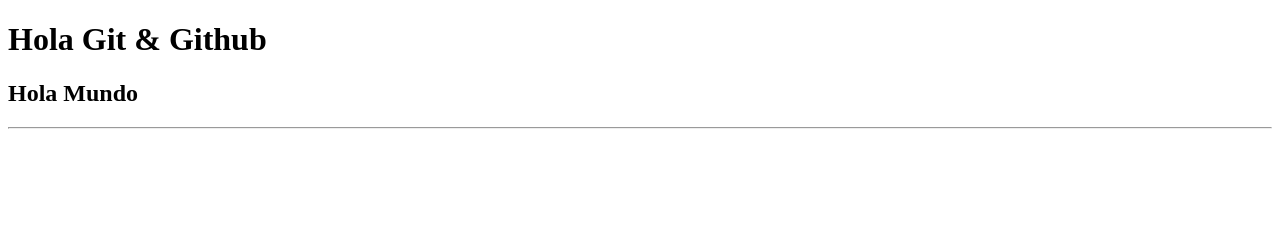
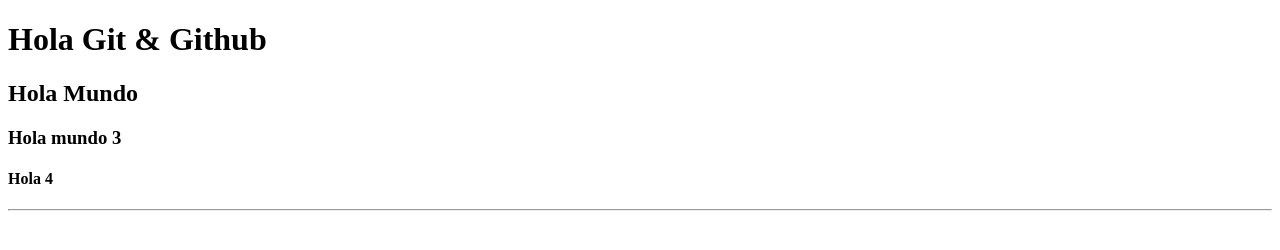
Before and after one commit to tinchofuentes/clase-repositorios, a plain HTML site: page index.html in a window 1280 px wide. Drawn offline with Linux system fonts and the light colour scheme.

Commit message:
Agregamos un h4

```diff
--- a/index.html
+++ b/index.html
@@ -9,6 +9,8 @@
 <body>
     <h1>Hola Git & Github</h1>
     <h2>Hola Mundo</h2>
+    <h3>Hola mundo 3</h3>
+    <h4>Hola 4</h4>
 
     <hr>
 
```
